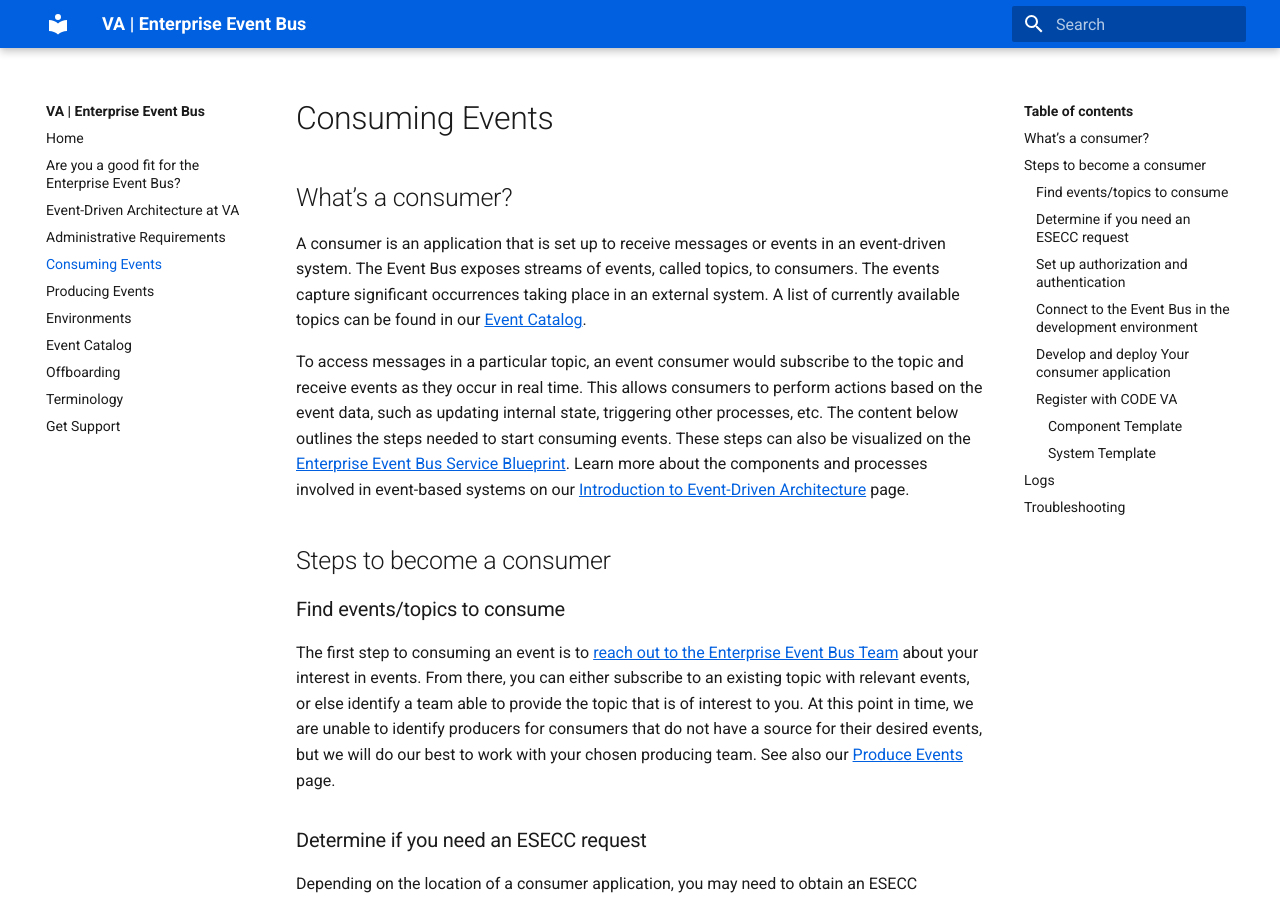
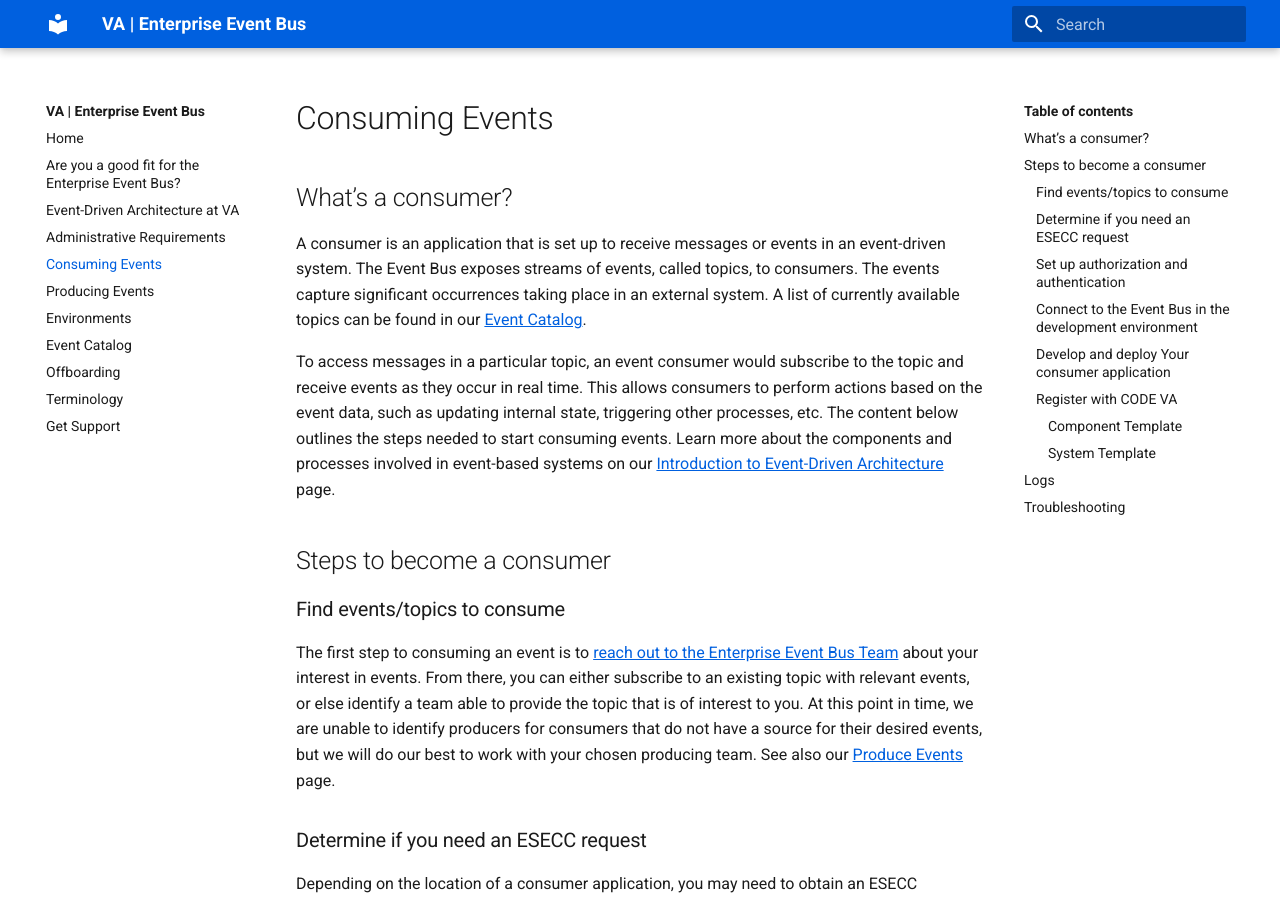
Before and after one commit to department-of-veterans-affairs/ves-event-bus-developer-portal, an MkDocs documentation site: the page built from docs/consume-events.md, in a window 1280 px wide and 900 px high. Built offline with MkDocs 1.6.1 and Material for MkDocs 9.7.7, drawn with Linux system fonts in a browser that asks for light colours.

Commit message:
remove blueprint link from consume-events.md

```diff
--- a/docs/consume-events.md
+++ b/docs/consume-events.md
@@ -8,7 +8,7 @@
 
 A consumer is an application that is set up to receive messages or events in an event-driven system. The Event Bus exposes streams of events, called topics, to consumers. The events capture significant occurrences taking place in an external system. A list of currently available topics can be found in our [Event Catalog](./use-events.md).
 
-To access messages in a particular topic, an event consumer would subscribe to the topic and receive events as they occur in real time. This allows consumers to perform actions based on the event data, such as updating internal state, triggering other processes, etc. The content below outlines the steps needed to start consuming events. These steps can also be visualized on the <a href="https://app.mural.co/t/adhoccorporateworkspace2583/m/adhoccorporateworkspace2583/1678744533321/6e9663e9ba0295865de5f094a62d427affc22f5e?sender=ucc14575938bb14be79634773">Enterprise Event Bus Service Blueprint</a>. Learn more about the components and processes involved in event-based systems on our [Introduction to Event-Driven Architecture](./intro-to-eda.md) page.
+To access messages in a particular topic, an event consumer would subscribe to the topic and receive events as they occur in real time. This allows consumers to perform actions based on the event data, such as updating internal state, triggering other processes, etc. The content below outlines the steps needed to start consuming events. Learn more about the components and processes involved in event-based systems on our [Introduction to Event-Driven Architecture](./intro-to-eda.md) page.
 
 ## Steps to become a consumer
 
```
